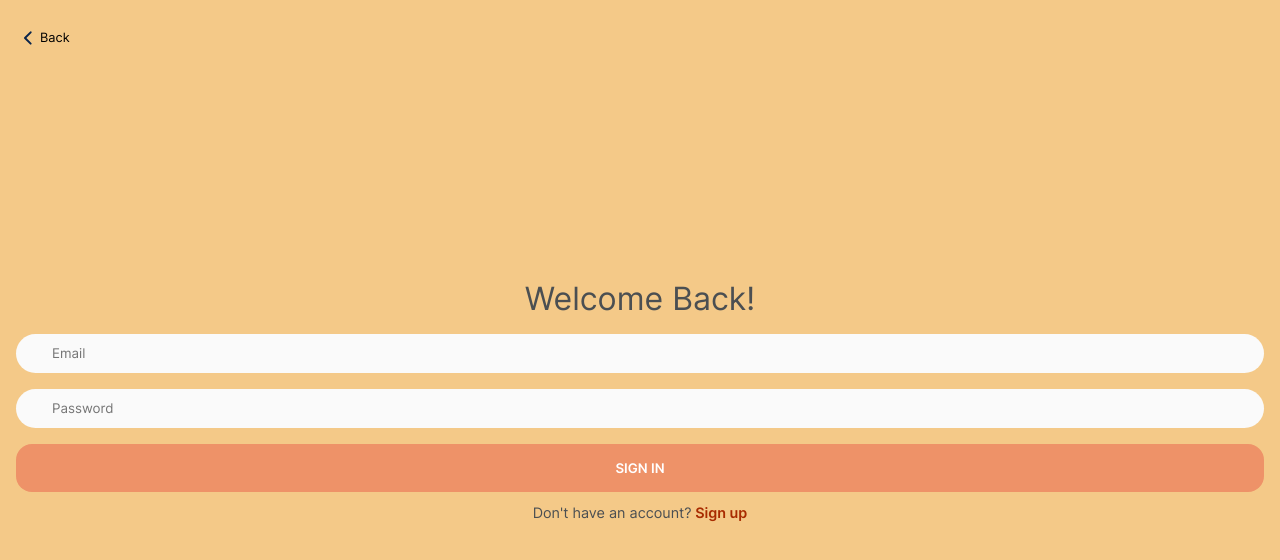
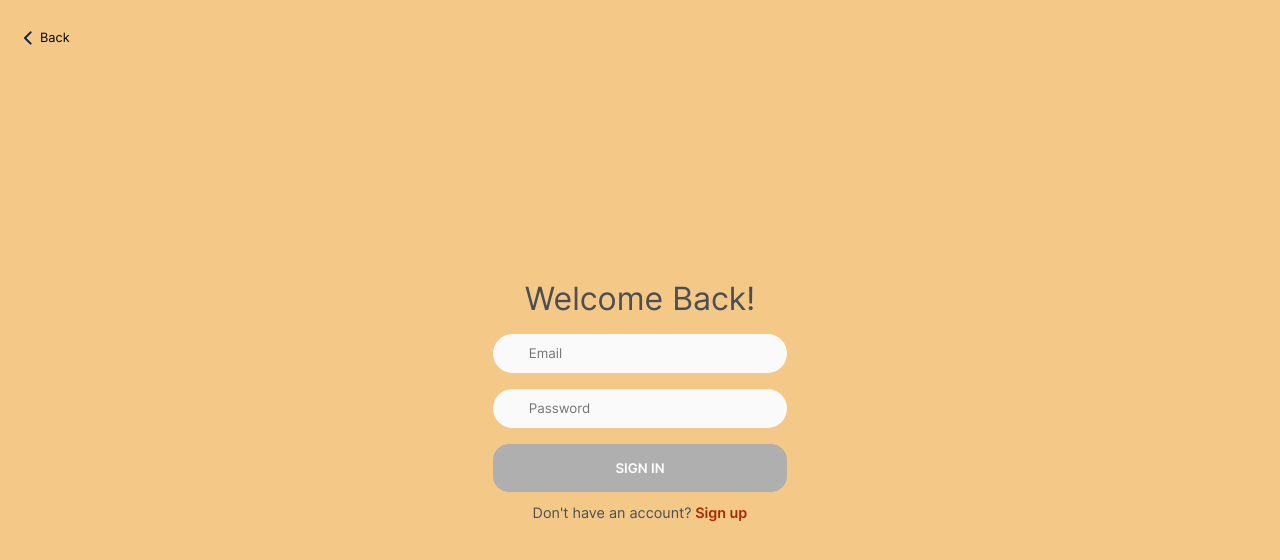
Before and after one commit to 21mdr1/dog-app, a React (Create React App) app in the folder client/: page /login in a window 1280 px wide. Shown: the top 560 px of the page. Built offline with nearby package versions, Linux system fonts and the light colour scheme; no server answers; the HTML template or start-up script is replaced by a standard one.

Commit message:
Add validation to login form

```diff
--- a/client/src/pages/Login/Login.js
+++ b/client/src/pages/Login/Login.js
@@ -1,14 +1,11 @@
 import { Link } from 'react-router-dom';
 import { useState } from 'react';
+import { formIsValid } from '../../utils/validationUtils';
 import back from '../../assets/icons/left_line.svg';
 import './Login.scss';
 
 function Login() {
-    const defaults = {
-        email: '',
-        password: '',
-    }
-    let [ inputs, setInputs ] = useState(defaults);
+    let [ inputs, setInputs ] = useState({ email: '', password: '' });
     let { email, password } = inputs;
 
     function handleInputChange(event) {
@@ -49,7 +46,7 @@ function Login() {
                     value={password}
                     onChange={handleInputChange}
                 />
-                <button className="login-form__button">
+                <button className="login-form__button" disabled={!formIsValid(inputs)}>
                     Sign In
                 </button>
                 <p className='login-form__text'>Don't have an account?
--- a/client/src/pages/Login/Login.scss
+++ b/client/src/pages/Login/Login.scss
@@ -20,11 +20,9 @@
 .login-form {
 
     margin: 1rem;
-    width: 100%;
 
-    & > * {
-        display: block;
-    }
+    @include flex(center, stretch);
+    flex-direction: column;
 
     &__title {
         text-align: center;
@@ -53,6 +51,11 @@
         width: 100%;
         cursor: pointer;
         margin-bottom: 0.75rem;
+
+        &:disabled {
+            background-color: $silver;
+            cursor: default;
+        }
     }
 
     &__text {
```
